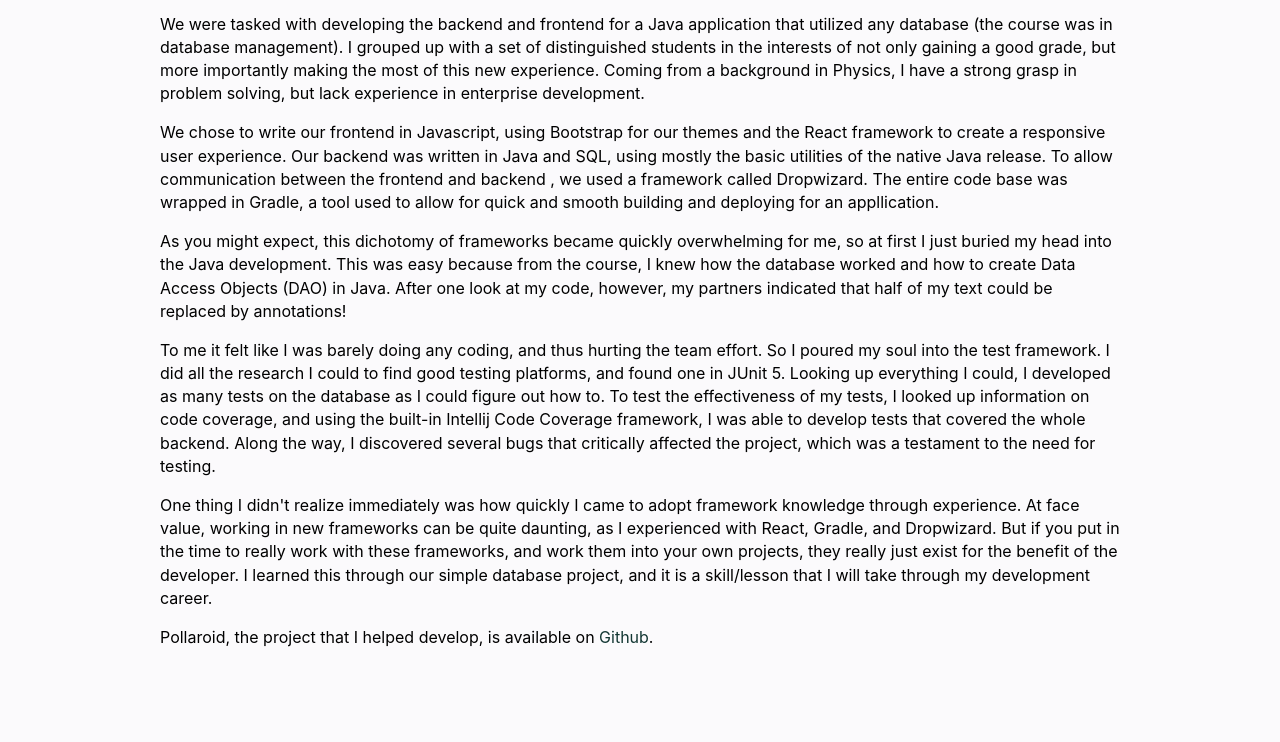
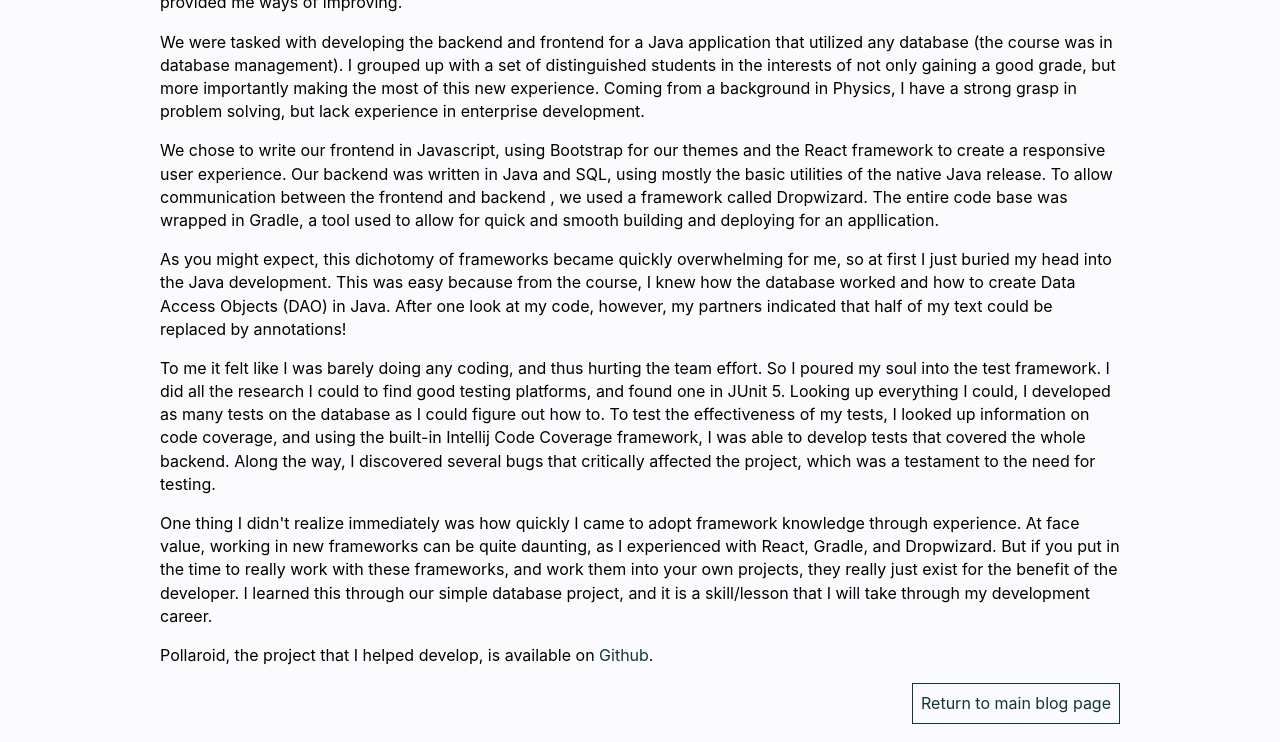
Before and after one commit to sumwatshade/sumwatshade.github.io, a Gatsby site: page /2017-05-16-database-project/ in a window 1280 px wide. Shown: the part 235-977 px from the top of the page. Built offline with nearby package versions, Linux system fonts and the light colour scheme; Gatsby itself is replaced by a stand-in of ours.

Commit message:
blog post template

```diff
--- a/package.json
+++ b/package.json
@@ -13,7 +13,6 @@
     "build": "gatsby build",
     "clean": "rimraf public",
     "deploy": "gatsby build --prefix-paths && gh-pages -d public -b master",
-    "start": "yarn dev",
     "dev": "gatsby develop",
     "format": "prettier --write \"src/**/*.{ts,tsx,md}\"",
     "lint": "eslint 'src/**/*.{ts,tsx}'",
--- a/src/templates/post.tsx
+++ b/src/templates/post.tsx
@@ -1,9 +1,12 @@
 import * as React from 'react';
 import { graphql, Link } from 'gatsby';
 
+import styled from '@emotion/styled';
 import Page from '../components/Page';
 import Container from '../components/Container';
 import IndexLayout from '../layouts';
+import { colors } from '../styles/variables';
+
 
 interface PostTemplateProps {
   data: {
@@ -27,15 +30,30 @@
   }
 }
 
+const StyledLink = styled(Link)`
+  padding: 0.5em;
+  max-width: 300px;
+  text-align: center;
+  border: 1px solid ${colors.brand};
+`;
+
+const StyledContainer = styled(Container)`
+  display: flex;
+  flex-direction: column;
+`;
+
 const PostTemplate: React.FC<PostTemplateProps> = ({ data }) => (
   <IndexLayout>
     <Page>
-      <Container>
-        <Link to="/blog">Return to blog</Link>
-        <h1>{data.markdownRemark.frontmatter.title}</h1>
-        {/* eslint-disable-next-line react/no-danger */}
-        <div dangerouslySetInnerHTML={{ __html: data.markdownRemark.html }} />
-      </Container>
+      <StyledContainer>
+        <StyledLink to="/blog">Return to main blog page</StyledLink>
+        <div>
+          <h1>{data.markdownRemark.frontmatter.title}</h1>
+          {/* eslint-disable-next-line react/no-danger */}
+          <div dangerouslySetInnerHTML={{ __html: data.markdownRemark.html }} />
+        </div>
+        <StyledLink to="/blog" style={{ alignSelf: 'flex-end' }}>Return to main blog page</StyledLink>
+      </StyledContainer>
     </Page>
   </IndexLayout>
 );
```
